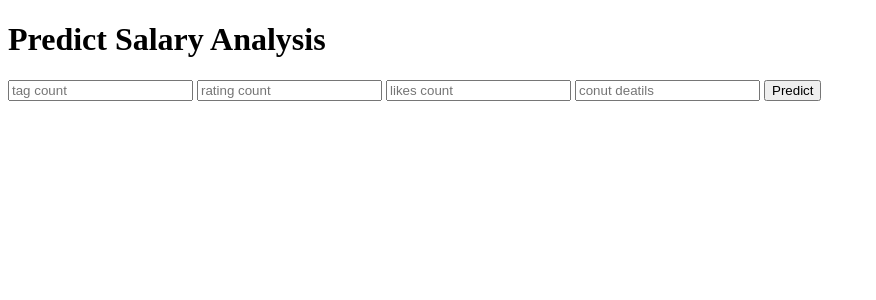
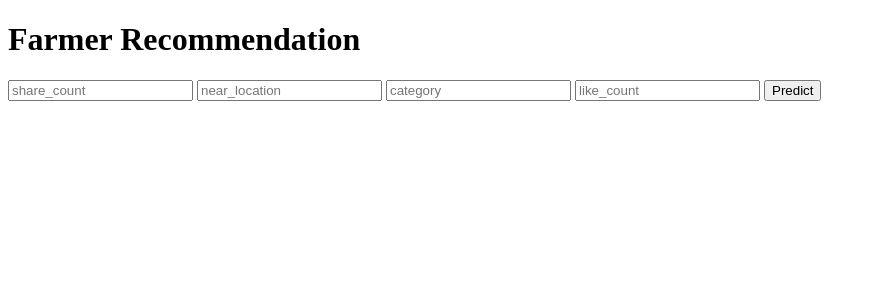
Before and after one commit to NimeshMadusanka/trust_api, a Flask app: page / in a window 1280 px wide. Shown: the top 300 px of the page, without its empty margins (0-876 px from the left). Run offline with Flask 2, Linux system fonts and the light colour scheme; parts of the project's set-up code (start-up, migrations or seed data) failed here and were passed over.

Commit message:
add changes

```diff
--- a/app.py
+++ b/app.py
@@ -20,7 +20,7 @@ def predict():
 
     output = prediction[0]
 
-    return render_template('index.html', prediction_text='Employee Salary should be $ {}'.format(output))
+    return render_template('index.html', prediction_text='Farmer Recommendation is $ {}'.format(output))
 
 @app.route('/predict_api',methods=['POST'])
 def predict_api():
--- a/templates/index.html
+++ b/templates/index.html
@@ -13,14 +13,14 @@
 
 <body>
  <div class="login">
-	<h1>Predict Salary Analysis</h1>
+	<h1>Farmer Recommendation</h1>
 
      <!-- Main Input For Receiving Query to our ML -->
     <form action="{{ url_for('predict')}}"method="post">
-    	<input type="text" name="tags" placeholder="tag count" required="required" />
-        <input type="text" name="ratings" placeholder="rating count" required="required" />
-	<input type="text" name="likes" placeholder="likes count" required="required" />
-	<input type="text" name="count" placeholder="conut deatils" required="required" />
+    	<input type="text" name="tags" placeholder="share_count" required="required" />
+        <input type="text" name="ratings" placeholder="near_location" required="required" />
+	<input type="text" name="likes" placeholder="category" required="required" />
+	<input type="text" name="count" placeholder="like_count" required="required" />
 
         <button type="submit" class="btn btn-primary btn-block btn-large">Predict</button>
     </form>
```
Also changed, not shown: requirements.txt (+103 -9 lines), 1 other file.
